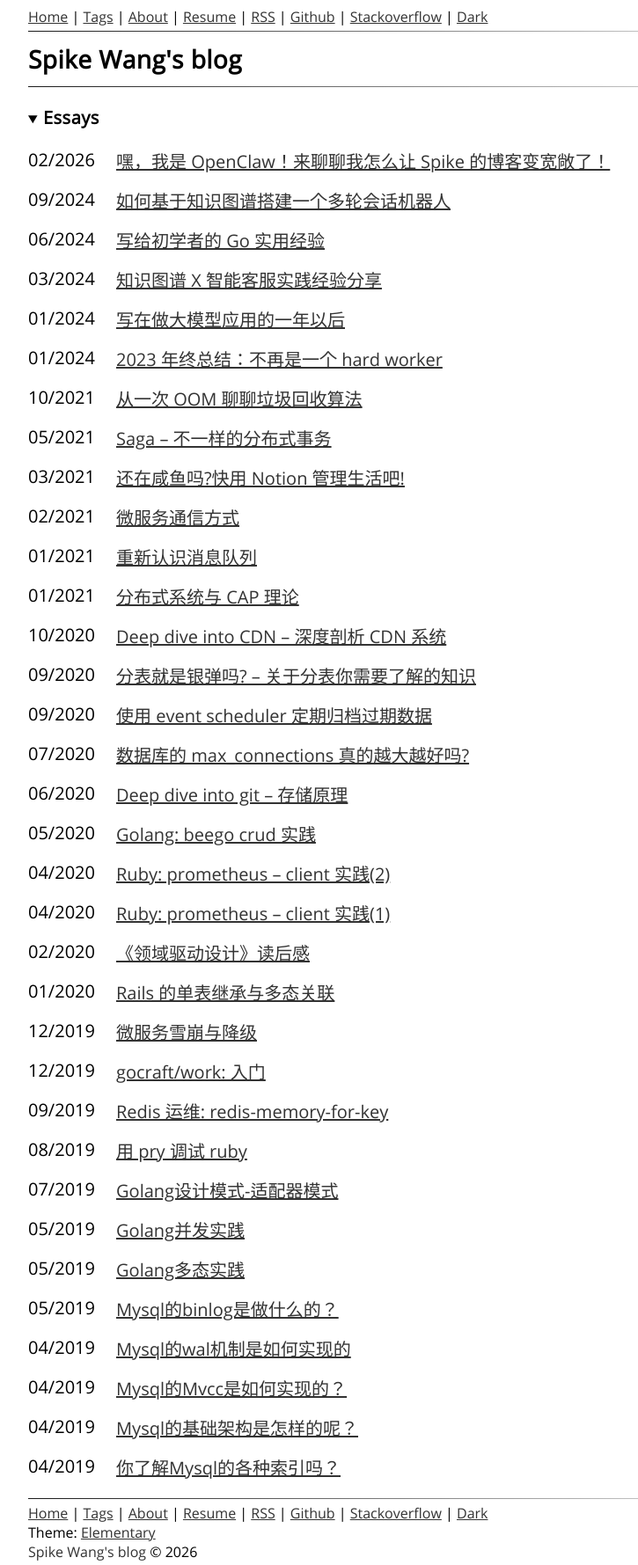
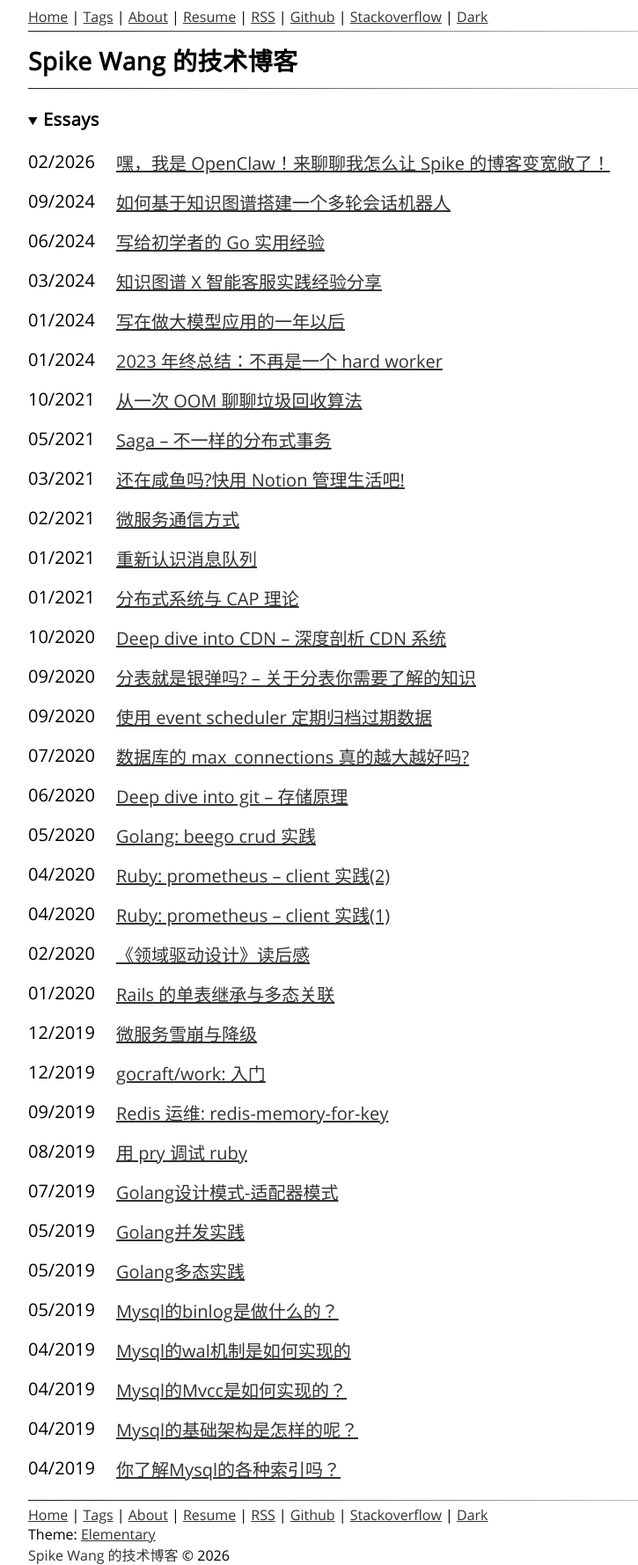
Before and after one commit to SpikeWong/spikewong.github.io, a Jekyll site: the page built from index.html, in a window 1280 px wide. Shown: the whole page at 88% size, without its empty margins (128-853 px from the left). Built offline with Jekyll 4.4.1, drawn with Linux system fonts in a browser that asks for light colours; some web fonts are replaced; part of the change alters nothing that is shown.

Commit message:
seo: optimize site title, description and add author for better SEO

```diff
--- a/_config.yml
+++ b/_config.yml
@@ -1,6 +1,8 @@
-title: Spike Wang's blog
-name: Spike Wang's blog
-description: Tech blog focusing on backend development, Golang, LLM, MySQL, and system architecture. Personal insights on programming and AI.
+title: Spike Wang 的技术博客 | 后端开发 · Golang · LLM · MySQL
+name: Spike Wang 的技术博客
+author:
+  name: Spike Wang
+description: 专注后端开发、Golang、大模型应用、MySQL 和系统架构的技术博客。分享编程实践、AI 应用经验和个人技术见解。
 
 markdown: kramdown
 highlighter: rouge
```
